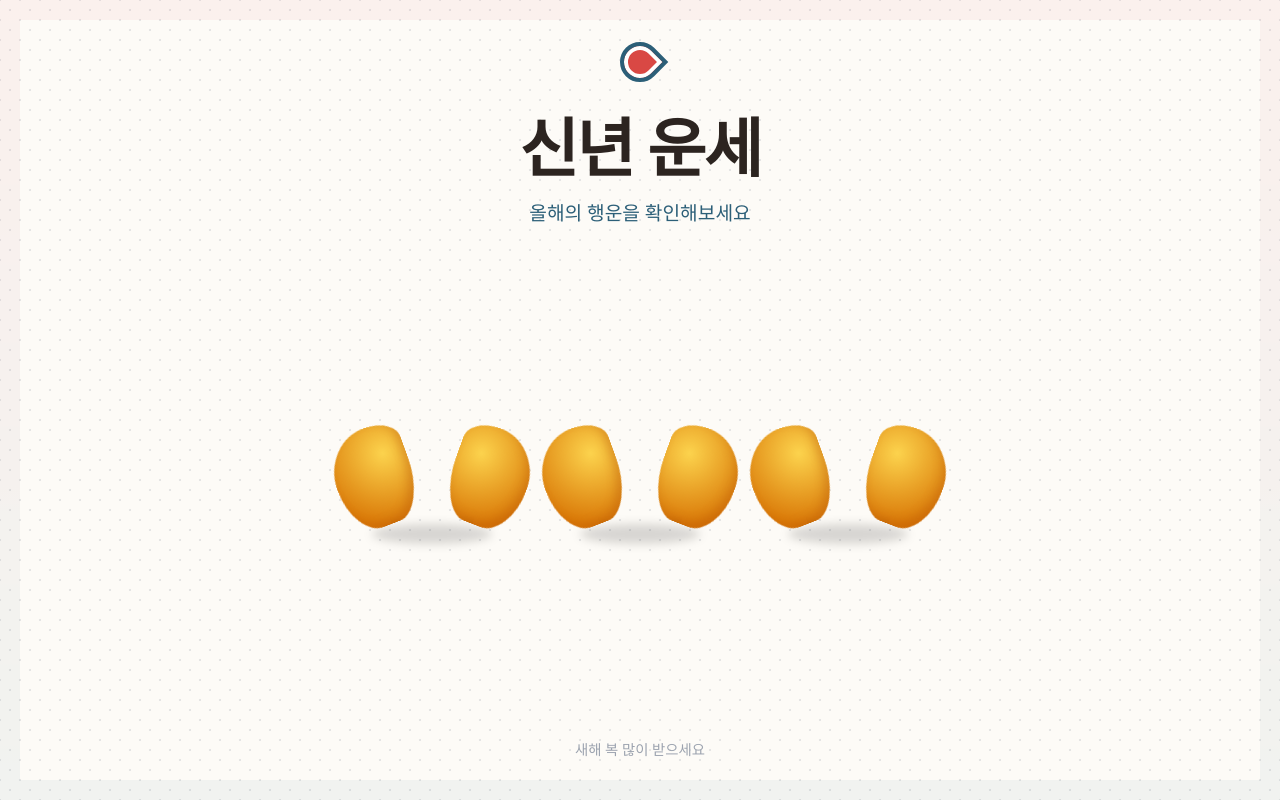
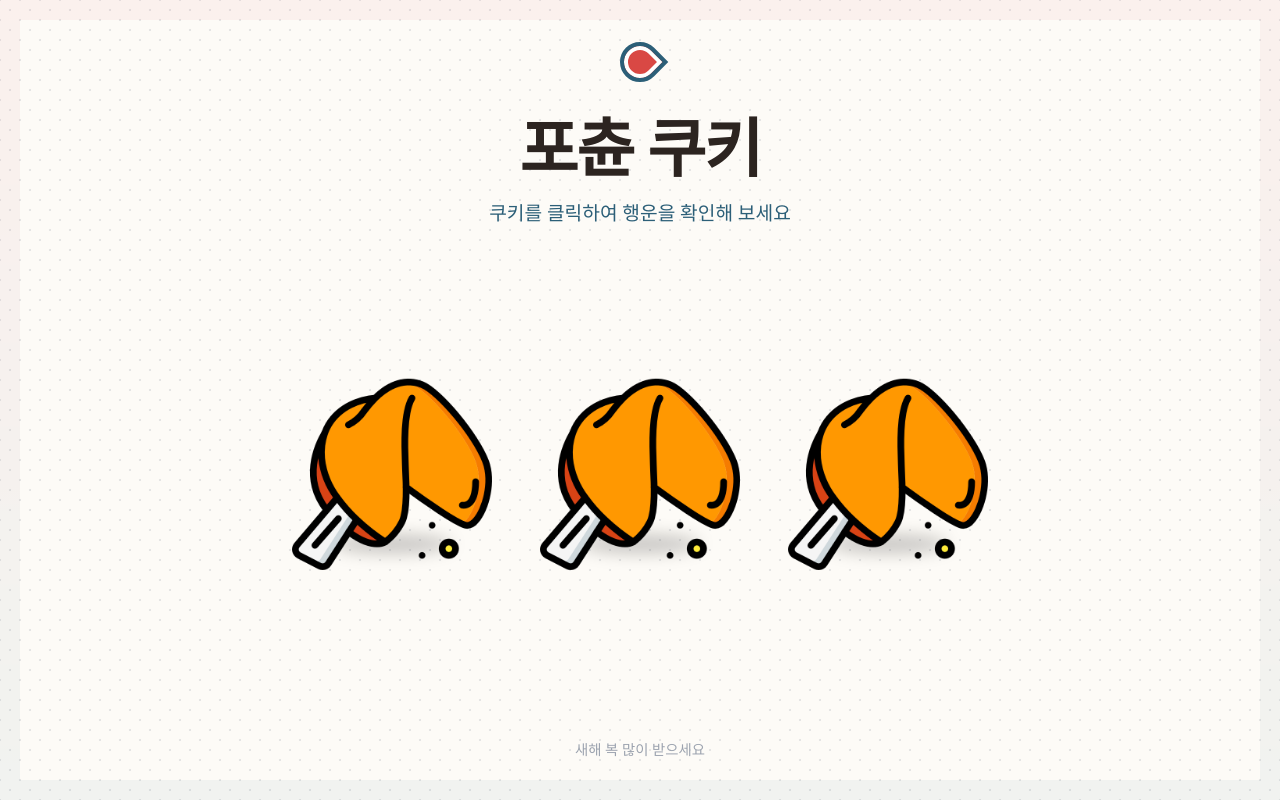
Before and after one commit to KIN0PIOO/-fortune-cookie, a React (Vite) app: page / in a window 1280 px wide. Built offline with nearby package versions, Linux system fonts and the light colour scheme.

Commit message:
modify photo

```diff
--- a/src/App.jsx
+++ b/src/App.jsx
@@ -35,11 +35,12 @@ function App() {
       <div className="pattern-overlay"></div>
       <header>
         <div className="korean-knot"></div>
-        <h1>신년 운세</h1>
-        <p className="subtitle">올해의 행운을 확인해보세요</p>
+        <h1>포츈 쿠키</h1>
+        <p className="subtitle">쿠키를 클릭하여 행운을 확인해 보세요</p>
       </header>
 
       <main className="game-area">
+        {gameState !== 'REVEALED' && (
           <div className={`cookies-grid ${gameState !== 'CHOOSING' ? 'focused' : ''}`}>
             {[1, 2, 3].map((id) => {
               if (gameState !== 'CHOOSING' && selectedId !== id) return null;
@@ -54,6 +55,7 @@ function App() {
               );
             })}
           </div>
+        )}
 
         {gameState === 'REVEALED' && (
           <FortuneSlip message={fortune} onReset={handleReset} />
--- a/src/components/Cookie.css
+++ b/src/components/Cookie.css
@@ -1,108 +1,108 @@
 .cookie-3d-container {
     position: relative;
-    width: 160px;
-    height: 160px;
+    width: 200px;
+    /* Adjusted size for image */
+    height: 200px;
     cursor: pointer;
-    transform-style: preserve-3d;
-    transition: transform 0.4s ease;
-    perspective: 600px;
+    perspective: 800px;
+    display: flex;
+    justify-content: center;
+    align-items: center;
 }
 
 .cookie-3d-container:hover {
-    transform: translateY(-10px) rotateX(10deg);
+    transform: translateY(-5px);
 }
 
-.cookie-body {
+.cookie-half {
     position: absolute;
-    top: 30px;
-    width: 80px;
-    height: 100px;
-    background: radial-gradient(circle at 30% 30%, #fbbf24, #d97706);
-    border-radius: 50% 50% 10% 10%;
-    transform-origin: bottom center;
-    transition: transform 0.5s cubic-bezier(0.175, 0.885, 0.32, 1.275);
-    box-shadow: inset -5px -5px 10px rgba(180, 83, 9, 0.3);
+    width: 100px;
+    /* Half of the container width */
+    height: 200px;
+    top: 0;
+    transition: transform 0.6s cubic-bezier(0.175, 0.885, 0.32, 1.275), opacity 0.4s;
+    overflow: hidden;
+    /* Important for clipping */
 }
 
 .left-half {
     left: 0;
-    border-radius: 60% 40% 40% 40% / 50% 20% 60% 50%;
-    transform: rotateZ(-20deg) rotateY(20deg);
     z-index: 2;
-    background: radial-gradient(circle at 70% 30%, #fcd34d, #d97706 80%);
+    transform-origin: 100% 50%;
+    /* Pivot from center */
 }
 
 .right-half {
     right: 0;
-    border-radius: 40% 60% 40% 40% / 20% 50% 50% 60%;
-    transform: rotateZ(20deg) rotateY(-20deg);
     z-index: 2;
-    background: radial-gradient(circle at 30% 30%, #fcd34d, #d97706 80%);
+    transform-origin: 0% 50%;
+    /* Pivot from center */
 }
 
-/* "Inside" or folded parts ensuring it looks 3D */
-.left-half::after {
-    content: '';
+/*
+ * The image container holds the full image but is placed inside the half-width .cookie-half
+ * We position the image to show only the relevant part.
+ */
+.cookie-img-container {
+    width: 200px;
+    /* Full width */
+    height: 200px;
     position: absolute;
-    right: -10px;
-    bottom: 0;
-    width: 30px;
-    height: 70px;
-    background: #b45309;
-    border-radius: 50%;
-    transform: rotateY(90deg);
-    opacity: 0.6;
+    top: 0;
 }
 
+.cookie-img {
+    width: 100%;
+    height: 100%;
+    object-fit: contain;
+    /* Remove background if it's not transparent (simple attempt) */
+    /* mix-blend-mode: multiply; */
+}
+
+/* Left half shows left side of image */
+.cookie-img-container.left {
+    left: 0;
+}
+
+/* Right half shows right side of image */
+.cookie-img-container.right {
+    left: -100px;
+    /* Shift image left by half width to show the right part */
+}
+
+/* Animation States */
 .open .left-half {
-    transform: translateX(-30px) rotateZ(-45deg) rotateY(10deg);
+    transform: translateX(-30px) rotate(-15deg);
+    /* Keep it visible as requested "Maintain broken cookie" or hide?
+       In the game view, they usually split and disappear or split and stay.
+       The user asked for result view to have them. I will animate them out gently or keep them.
+       Let's split them clearly.
+    */
     opacity: 0;
-    animation: crumbleLeft 0.5s forwards;
+    /* Fade out in the choosing screen, as the result screen takes over */
 }
 
 .open .right-half {
-    transform: translateX(30px) rotateZ(45deg) rotateY(-10deg);
-    animation: crumbleRight 0.5s forwards;
+    transform: translateX(30px) rotate(15deg);
+    opacity: 0;
 }
 
 .shadow {
     position: absolute;
     width: 120px;
     height: 20px;
-    background: rgba(0, 0, 0, 0.15);
+    background: rgba(0, 0, 0, 0.2);
     border-radius: 50%;
-    bottom: 10px;
-    left: 20px;
-    filter: blur(5px);
+    bottom: 20px;
+    left: 40px;
+    filter: blur(8px);
     transition: all 0.3s;
     z-index: 1;
 }
 
 .cookie-3d-container:hover .shadow {
     transform: scale(0.9);
-    opacity: 0.1;
-    bottom: 5px;
-}
-
-/* Animations */
-@keyframes crumbleLeft {
-    0% {
-        transform: rotateZ(-20deg);
-    }
-
-    100% {
-        transform: translateX(-40px) rotateZ(-60deg) opacity(0.8);
-    }
-}
-
-@keyframes crumbleRight {
-    0% {
-        transform: rotateZ(20deg);
-    }
-
-    100% {
-        transform: translateX(40px) rotateZ(60deg) opacity(0.8);
-    }
+    opacity: 0.15;
 }
 
 /* Crumbs */
@@ -127,12 +127,6 @@
     animation: flyOut 0.5s forwards 0.0s;
 }
 
-.open .c3 {
-    bottom: 30px;
-    left: 70px;
-    animation: flyOut 0.5s forwards 0.2s;
-}
-
 @keyframes flyOut {
     0% {
         transform: translateY(0) scale(1);
@@ -140,7 +134,7 @@
     }
 
     100% {
-        transform: translateY(40px) scale(0);
+        transform: translateY(40px) rotate(180deg) scale(0);
         opacity: 0;
     }
 }
--- a/src/components/Cookie.jsx
+++ b/src/components/Cookie.jsx
@@ -1,25 +1,41 @@
 import React from 'react';
 import './Cookie.css';
+import cookieImg from '../assets/cookie.png';
+
+// Left Half Component (Image based)
+export const LeftCookieHalf = () => (
+    <div className="cookie-img-container left">
+        <img src={cookieImg} alt="Cookie Left" className="cookie-img" />
+    </div>
+);
+
+// Right Half Component (Image based)
+export const RightCookieHalf = () => (
+    <div className="cookie-img-container right">
+        <img src={cookieImg} alt="Cookie Right" className="cookie-img" />
+    </div>
+);
 
 const Cookie = ({ isOpen, onClick }) => {
     return (
         <div className={`cookie-3d-container ${isOpen ? 'open' : ''}`} onClick={onClick}>
-            <div className="cookie-body left-half">
-                <div className="cookie-surface"></div>
-                <div className="cookie-edge"></div>
+            {/* Left Half */}
+            <div className="cookie-half left-half">
+                <LeftCookieHalf />
             </div>
-            <div className="cookie-body right-half">
-                <div className="cookie-surface"></div>
-                <div className="cookie-edge"></div>
+
+            {/* Right Half */}
+            <div className="cookie-half right-half">
+                <RightCookieHalf />
             </div>
+
             <div className="shadow"></div>
 
-            {/* Visual crumb particles for effect */}
+            {/* Visual crumb particles */}
             {isOpen && (
                 <>
                     <div className="crumb c1"></div>
                     <div className="crumb c2"></div>
-                    <div className="crumb c3"></div>
                 </>
             )}
         </div>
--- a/src/components/FortuneSlip.css
+++ b/src/components/FortuneSlip.css
@@ -2,103 +2,174 @@
     display: flex;
     flex-direction: column;
     align-items: center;
-    gap: 2rem;
-    animation: slipSlideOut 1.2s cubic-bezier(0.22, 1, 0.36, 1) forwards;
-    margin-top: -80px;
-    /* Overlap with the cookie */
-    z-index: 0;
-    perspective: 1000px;
+    width: 100%;
+    max-width: 600px;
+    margin: 0 auto;
+    position: relative;
+    z-index: 10;
+    animation: fadeIn 0.5s ease;
 }
 
-.fortune-paper {
-    background: #fffaf0;
-    /* Warm white */
-    width: 280px;
-    /* Slimmer traditional look */
-    padding: 2.5rem 1.5rem;
-    border: 1px solid #dcd7cd;
-    box-shadow: 0 10px 20px rgba(0, 0, 0, 0.08);
-    text-align: center;
-    font-family: 'Gowun Batang', serif;
+/* 깨진 쿠키 표시 영역 */
+.broken-cookie-display {
+    display: flex;
+    justify-content: center;
+    align-items: flex-end;
+    /* 바닥(그림자)에 붙도록 설정 */
+    gap: 15px;
+    /* 반 조각 사이의 적절한 간격 */
+    margin-bottom: 20px;
+    width: 100%;
+    height: 160px;
     position: relative;
-    transform: rotate(-1deg);
-    background-image: linear-gradient(to bottom, transparent 96%, #e5e5e5 96%);
-    /* Lined paper hint */
-    background-size: 100% 2rem;
 }
 
-/* Red stamp decoration */
-.fortune-paper::before {
-    content: '福';
+/* 바닥 그림자 */
+.cookie-shadow {
     position: absolute;
-    top: 1rem;
-    right: 1rem;
-    width: 30px;
-    height: 30px;
-    border: 2px solid #d94844;
-    color: #d94844;
-    font-size: 1.2rem;
-    line-height: 26px;
-    font-weight: bold;
+    width: 140px;
+    height: 15px;
+    background: rgba(0, 0, 0, 0.15);
+    border-radius: 50%;
+    bottom: 10px;
+    left: 50%;
+    transform: translateX(-50%);
+    filter: blur(6px);
+    z-index: 5;
+}
+
+.broken-half {
+    width: 100px;
+    height: 150px;
+    position: relative;
+    z-index: 10;
+    /* 그림자 위에 위치 */
+    overflow: visible;
+}
+
+.broken-half .cookie-img-container {
+    position: absolute;
+    top: 0;
+}
+
+.broken-half.left .cookie-img-container {
+    left: 0;
+}
+
+.broken-half.right .cookie-img-container {
+    left: -100px;
+}
+
+/* 애니메이션 개선 (더 탄력 있는 움직임) */
+.broken-half.left {
+    transform: rotate(-12deg) translateX(-5px);
+    animation: bounceLeft 0.7s cubic-bezier(0.175, 0.885, 0.32, 1.275) both;
+}
+
+.broken-half.right {
+    transform: rotate(12deg) translateX(5px);
+    animation: bounceRight 0.7s cubic-bezier(0.175, 0.885, 0.32, 1.275) both;
+}
+
+@keyframes bounceLeft {
+    from {
+        transform: rotate(0) translateX(40px) translateY(20px);
+        opacity: 0;
+    }
+
+    to {
+        transform: rotate(-12deg) translateX(-5px) translateY(0);
+        opacity: 1;
+    }
+}
+
+@keyframes bounceRight {
+    from {
+        transform: rotate(0) translateX(-40px) translateY(20px);
+        opacity: 0;
+    }
+
+    to {
+        transform: rotate(12deg) translateX(5px) translateY(0);
+        opacity: 1;
+    }
+}
+
+/* 운세 결과 용지 */
+.fortune-paper {
+    background: #fff;
+    padding: 30px;
     border-radius: 4px;
-    opacity: 0.6;
-    transform: rotate(15deg);
+    /* 각진 종이 느낌 */
+    width: 85%;
+    text-align: center;
+    border: 1px solid #ddd;
+    box-shadow: 0 4px 15px rgba(0, 0, 0, 0.05);
+    position: relative;
+    z-index: 5;
+    background-image: linear-gradient(#f9f9f9 1px, transparent 1px);
+    background-size: 100% 2.5rem;
+    animation: slideUpFade 0.7s ease-out 0.2s both;
 }
 
 .fortune-header {
-    font-size: 0.9rem;
-    color: #94a3b8;
-    margin-bottom: 1.5rem;
-    letter-spacing: 2px;
+    font-size: 1.3rem;
+    font-weight: bold;
+    color: #8b4513;
+    margin-bottom: 15px;
+    border-bottom: 2px solid #8b4513;
+    display: inline-block;
+    padding-bottom: 5px;
 }
 
 .fortune-text {
-    font-size: 1.3rem;
-    font-weight: 700;
-    color: #1e293b;
-    margin-bottom: 2rem;
-    line-height: 1.6;
+    font-size: 1.15rem;
+    line-height: 1.8;
+    color: #333;
+    margin-bottom: 25px;
     word-break: keep-all;
-    /* Better Korean wrapping */
 }
 
 .lucky-numbers {
-    font-size: 0.9rem;
-    color: #64748b;
-    border-top: 1px dotted #cbd5e1;
-    padding-top: 1rem;
-    font-family: monospace;
+    font-size: 0.95rem;
+    color: #777;
+    margin-bottom: 30px;
 }
 
 .reset-btn {
-    background: #d94844;
-    /* Red button */
+    background: #333;
+    color: #fff;
     border: none;
-    color: white;
-    padding: 0.8rem 2rem;
-    border-radius: 2rem;
+    padding: 10px 25px;
+    border-radius: 4px;
     cursor: pointer;
-    font-weight: bold;
-    font-size: 1rem;
-    box-shadow: 0 4px 10px rgba(217, 72, 68, 0.3);
+    font-size: 0.9rem;
     transition: all 0.2s;
-    font-family: var(--font-main);
 }
 
 .reset-btn:hover {
-    background: #be123c;
-    transform: translateY(-2px);
-    box-shadow: 0 6px 15px rgba(217, 72, 68, 0.4);
+    background: #555;
+    transform: translateY(-1px);
 }
 
-@keyframes slipSlideOut {
-    0% {
+@keyframes slideUpFade {
+    from {
+        transform: translateY(30px);
         opacity: 0;
-        transform: translateY(40px) scale(0.9) rotateX(20deg);
     }
 
-    100% {
+    to {
+        transform: translateY(0);
         opacity: 1;
-        transform: translateY(120px) scale(1) rotateX(0);
     }
 }
+
+@keyframes fadeIn {
+    from {
+        opacity: 0;
+    }
+
+    to {
+        opacity: 1;
+    }
+}
```
Also changed, not shown: src/components/FortuneSlip.jsx (+26 -2 lines), public/cookie.png (deleted), src/assets/cookie.png (added). Lines whose indentation alone changed are shown as unchanged.
